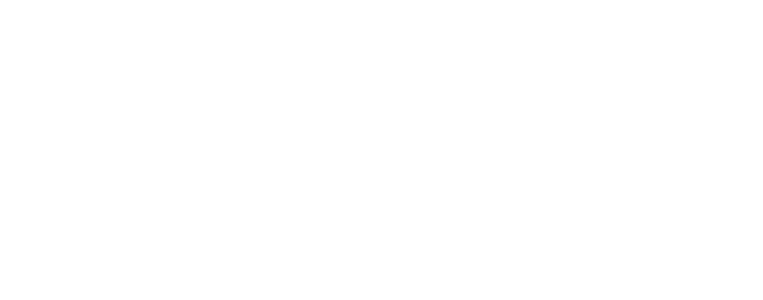
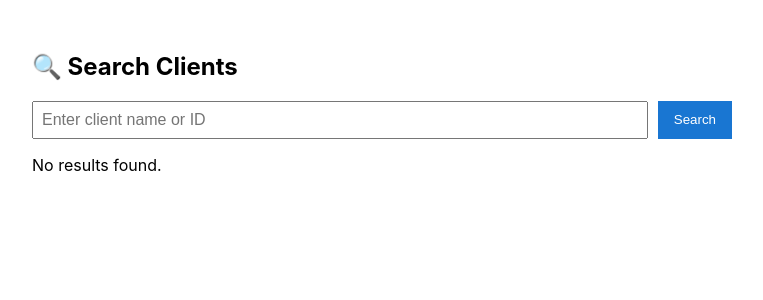
Before and after one commit to Mugeha/health_info_sys, a React (Create React App) app in the folder health-info-frontend/: page /client-search in a window 1280 px wide. Before the commit this address had no page. Shown: the top 300 px of the page, without its empty margins (258-1021 px from the left). Built offline with nearby package versions, Linux system fonts and the light colour scheme; sample sign-in values are in the browser's storage.

Commit message:
Added styles to client search component

```diff
--- a/health-info-frontend/src/App.js
+++ b/health-info-frontend/src/App.js
@@ -6,6 +6,7 @@ import AddClient from './pages/AddClient';
 import ClientProfile from './pages/ClientProfile';
 import Programs from './pages/Programs';
 import PrivateRoute from './pages/PrivateRoute';
+import ClientSearch from './pages/ClientSearch'; // 🔥 Added this
 
 function App() {
   return (
@@ -54,6 +55,14 @@ function App() {
             </PrivateRoute>
           }
         />
+        <Route
+          path="/client-search"
+          element={
+            <PrivateRoute>
+              <ClientSearch />
+            </PrivateRoute>
+          }
+        />
       </Routes>
     </Router>
   );
--- /dev/null
+++ b/health-info-frontend/src/pages/ClientSearch.css
@@ -0,0 +1,41 @@
+.client-search-container {
+    padding: 2rem;
+    max-width: 700px;
+    margin: 0 auto;
+  }
+
+  .search-bar {
+    display: flex;
+    gap: 10px;
+    margin-bottom: 1rem;
+  }
+
+  .search-bar input {
+    flex: 1;
+    padding: 0.5rem;
+    font-size: 1rem;
+  }
+
+  .search-bar button {
+    padding: 0.5rem 1rem;
+    background-color: #1976d2;
+    color: white;
+    border: none;
+    cursor: pointer;
+  }
+
+  .search-bar button:hover {
+    background-color: #155fa0;
+  }
+
+  .results ul {
+    list-style: none;
+    padding: 0;
+  }
+
+  .results li {
+    background: #f1f1f1;
+    padding: 0.7rem;
+    margin-bottom: 0.5rem;
+    border-radius: 4px;
+  }
--- a/health-info-frontend/src/pages/ClientSearch.jsx
+++ b/health-info-frontend/src/pages/ClientSearch.jsx
@@ -1,4 +1,5 @@
 import React, { useState } from 'react';
+import './ClientSearch.css'; // You can make this file
 
 const ClientSearch = () => {
   const [searchTerm, setSearchTerm] = useState('');
@@ -15,8 +16,9 @@ const ClientSearch = () => {
   };
 
   return (
-    <div style={{ padding: '2rem' }}>
-      <h2>Search Clients</h2>
+    <div className="client-search-container">
+      <h2>🔍 Search Clients</h2>
+      <div className="search-bar">
         <input
           type="text"
           placeholder="Enter client name or ID"
@@ -24,18 +26,20 @@ const ClientSearch = () => {
           onChange={(e) => setSearchTerm(e.target.value)}
         />
         <button onClick={handleSearch}>Search</button>
-
+      </div>
+      <div className="results">
+        {results.length === 0 ? (
+          <p>No results found.</p>
+        ) : (
           <ul>
-        {results.length === 0 ? (
-          <li>No results</li>
-        ) : (
-          results.map((client) => (
+            {results.map((client) => (
               <li key={client._id}>
-              {client.name} – {client.contact}
+                <strong>{client.name}</strong> – {client.contact}
               </li>
-          ))
+            ))}
+          </ul>
         )}
-      </ul>
+      </div>
     </div>
   );
 };
```
Lines whose indentation alone changed are shown as unchanged.
